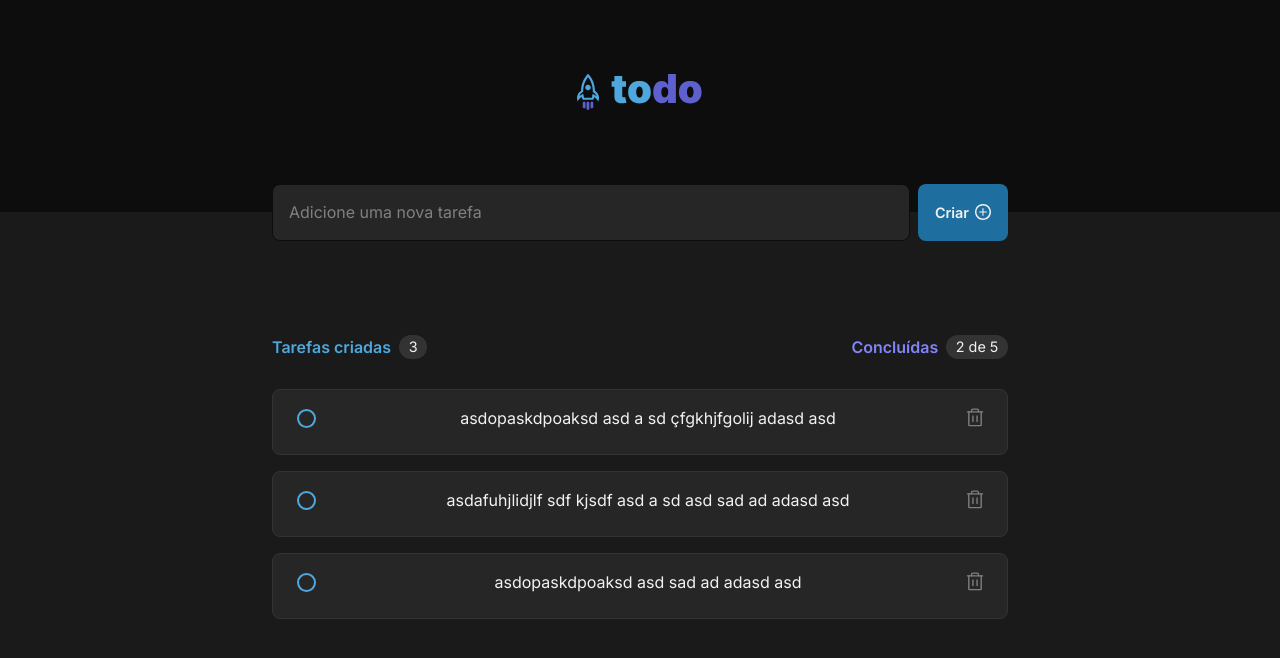
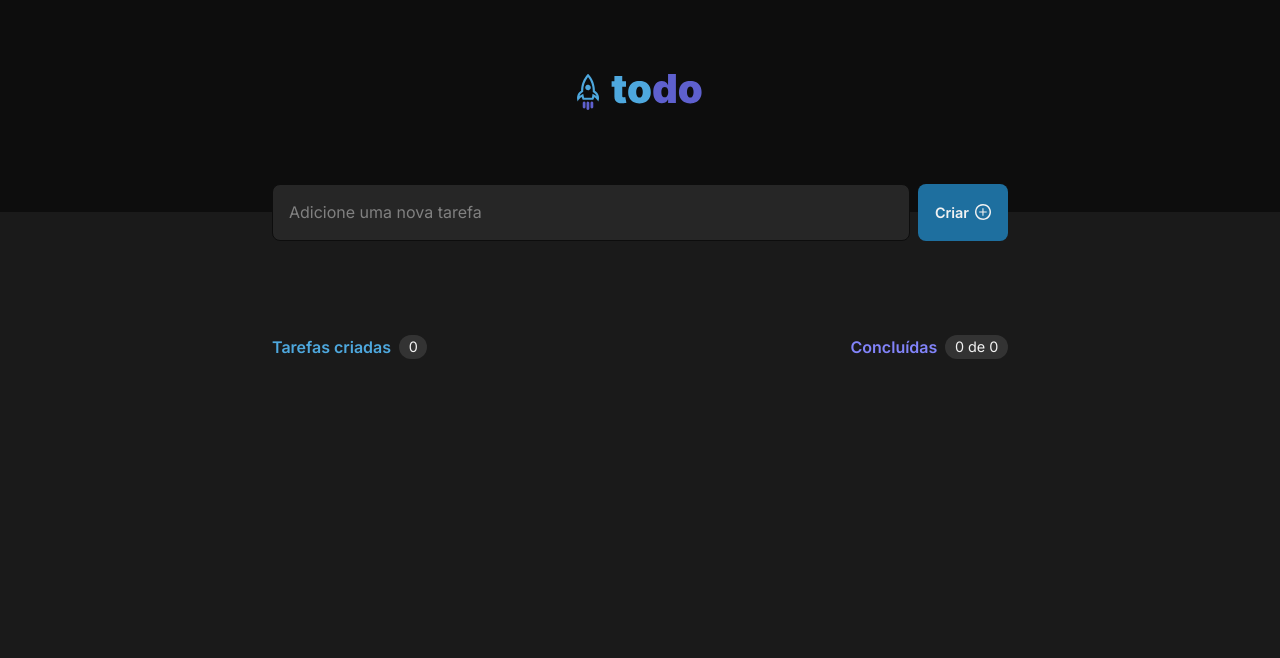
Before and after one commit to brunojuwer/todo-list-react, a React (Vite) app: page / in a window 1280 px wide. Shown: the top 658 px of the page. Built offline with nearby package versions, Linux system fonts and the light colour scheme.

Commit message:
Added feature to delete, check and create task

```diff
--- a/package.json
+++ b/package.json
@@ -11,11 +11,13 @@
   "dependencies": {
     "phosphor-react": "^1.4.1",
     "react": "^18.2.0",
-    "react-dom": "^18.2.0"
+    "react-dom": "^18.2.0",
+    "uuid": "^8.3.2"
   },
   "devDependencies": {
     "@types/react": "^18.0.15",
     "@types/react-dom": "^18.0.6",
+    "@types/uuid": "^8.3.4",
     "@vitejs/plugin-react": "^2.0.0",
     "typescript": "^4.6.4",
     "vite": "^3.0.0"
--- a/src/components/Task.tsx
+++ b/src/components/Task.tsx
@@ -3,16 +3,23 @@ import { Trash, Check } from 'phosphor-react';
 import styles from './Task.module.css';
 
 interface TaskProps {
-  id: number;
+  id: string;
   taskTitle: string;
   isComplete: boolean;
-  onCheckTask: (id: number) => void;
+  onCheckTask: (id: string) => void;
+  onDeleteTask: (id: string) => void;
+  onTasksDone: () => void;
 }
 
-export function Task({id, taskTitle, isComplete, onCheckTask} : TaskProps) {
+export function Task({id, taskTitle, isComplete, onCheckTask, onDeleteTask, onTasksDone} : TaskProps) {
 
   function handleCheckTask(){
     onCheckTask(id)
+    onTasksDone()
+  }
+
+  function handleDeleteTask(){
+    onDeleteTask(id)
   }
 
   return (
@@ -23,9 +30,6 @@ export function Task({id, taskTitle, isComplete, onCheckTask} : TaskProps) {
             className={isComplete ? styles.checkboxTaskChecked : styles.checkboxTask}
             onClick={handleCheckTask}
             >
-            <input
-              type="checkbox"
-            />
             <span className={isComplete ? styles.checkmarkChecked : styles.checkmark }><Check size={14}/></span>
           </label>
         </div>
@@ -37,6 +41,7 @@ export function Task({id, taskTitle, isComplete, onCheckTask} : TaskProps) {
         <button
           className={styles.deleteTask}
           type='button'
+          onClick={handleDeleteTask}
         >
           <Trash size={24}/>
         </button>
--- a/src/components/TasksList.module.css
+++ b/src/components/TasksList.module.css
@@ -25,6 +25,7 @@ main.content {
   width: 100%;
   padding: 1.08rem 1rem;
   border: 1.5px var(--gray-700) solid;
+  color: var(--gray-100);
   border-radius: 8px;
   background: var(--gray-500);
   font-size: 1rem;
--- a/src/components/TasksList.tsx
+++ b/src/components/TasksList.tsx
@@ -1,48 +1,82 @@
 import styles from './TasksList.module.css';
 import addButton from '../assets/plus.svg'
 import { Task } from './Task';
-import { useState } from 'react';
+import { ChangeEvent, FormEvent, useState } from 'react';
+import { v4 as uuidv4 } from 'uuid';
 
-const mytasks = [
-  {
-    id: 1,
-    taskTitle: 'asdopaskdpoaksd asd a sd çfgkhjfgolij adasd asd',
-    isComplete: false
-  },
-  {
-    id: 2,
-    taskTitle: 'asdafuhjlidjlf sdf kjsdf asd a sd asd  sad ad adasd asd',
-    isComplete: false
-  },
-  {
-    id: 3,
-    taskTitle: 'asdopaskdpoaksd asd   sad ad adasd asd',
-    isComplete: false
-  },
-]
+
+interface Tasks {
+  id: string;
+  taskTitle: string;
+  isComplete: boolean;
+}
 
 export function TasksList() {
 
-  const [tasks, setTasks] = useState(mytasks);
+  const [tasks, setTasks] = useState<Tasks[]>([]);
+  const [taskName, setTaskName] = useState('');
+  const [tasksCompleted, setTasksCompleted] = useState(0);
 
-  function handleTaskCompleted(id: number) {
+
+  function handleCreateNewTask(e: FormEvent) {
+    e.preventDefault()
+    if (taskName){
+      const newTask = {
+        id: uuidv4(),
+        taskTitle: taskName,
+        isComplete: false
+      }
+      setTasks([...tasks, newTask])
+      setTaskName('')
+    }
+  }
+
+  function handleOnChangeInput(e: ChangeEvent<HTMLInputElement>) {
+    setTaskName(e.target.value)
+  }
+
+  function handleTaskCompleted(id: string) {
     const checkedTask = tasks.map(task => task.id === id ?
       {...task, isComplete: !task.isComplete } : task
     )
-      console.log(checkedTask)
     setTasks(checkedTask)
   }
+
+  function handleDeleteTask(id: string) {
+    const deletedTask = tasks.filter(task => task.id !== id)
+    setTasks(deletedTask)
+  }
+
+  function verifyTasksDone() {
+    const tasksDone = tasks.reduce((acc, {isComplete}) => {
+      return isComplete ? acc + 1 : acc
+    }, 0)
+
+    setTasksCompleted(tasksDone)
+  }
+
 
   return (
   <div className={styles.container}>
     <main className={styles.content}>
-      <form className={styles.createTaskField}>
+      <form
+        className={styles.createTaskField}
+        onSubmit={handleCreateNewTask}
+      >
         <input
           type="text"
           placeholder='Adicione uma nova tarefa'
+          name='taskName'
+          onChange={handleOnChangeInput}
+          value={taskName}
+        />
 
+        <button
+          type='submit'>Criar
+          <img src={addButton}
+          alt="Adicionar tarefa"
         />
-        <button type='submit'>Criar <img src={addButton} alt="Adicionar tarefa" /></button>
+        </button>
       </form>
 
       <div className={styles.tasksInfo}>
@@ -53,7 +87,11 @@ export function TasksList() {
 
         <div className={styles.doneTasks}>
           <span className={styles.doneTasksTitle}>Concluídas</span>
-          <span className={styles.doneTasksAmount}>2 de 5</span>
+          <span
+            className={styles.doneTasksAmount}
+          >
+            {tasksCompleted} de {tasks.length}
+          </span>
         </div>
       </div>
 
@@ -65,6 +103,8 @@ export function TasksList() {
               taskTitle={taskTitle}
               isComplete={isComplete}
               onCheckTask={handleTaskCompleted}
+              onDeleteTask={handleDeleteTask}
+              onTasksDone={verifyTasksDone}
             />
           </ul>
         ))}
```
Also changed, not shown: 1 other file (tests, documents, lock files or other folders).
